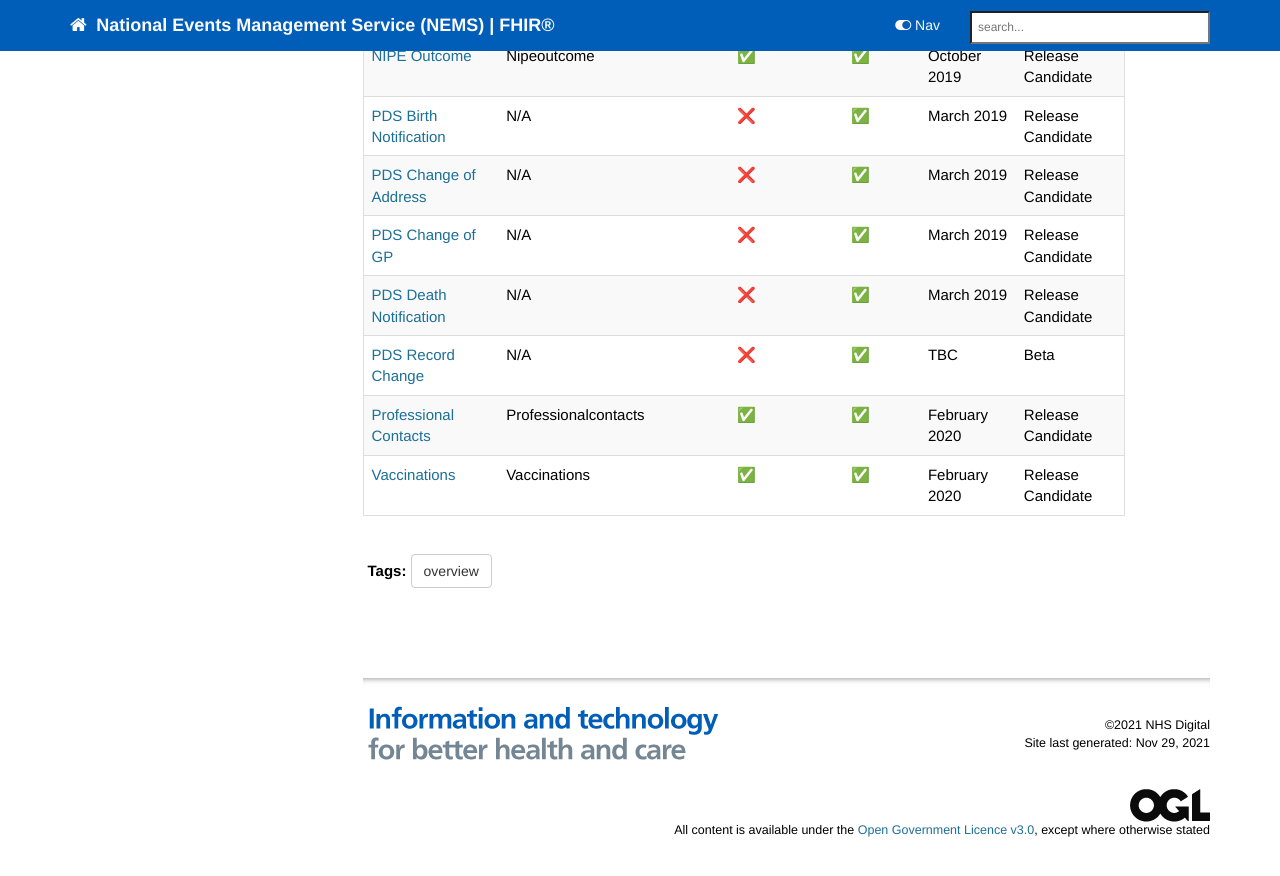
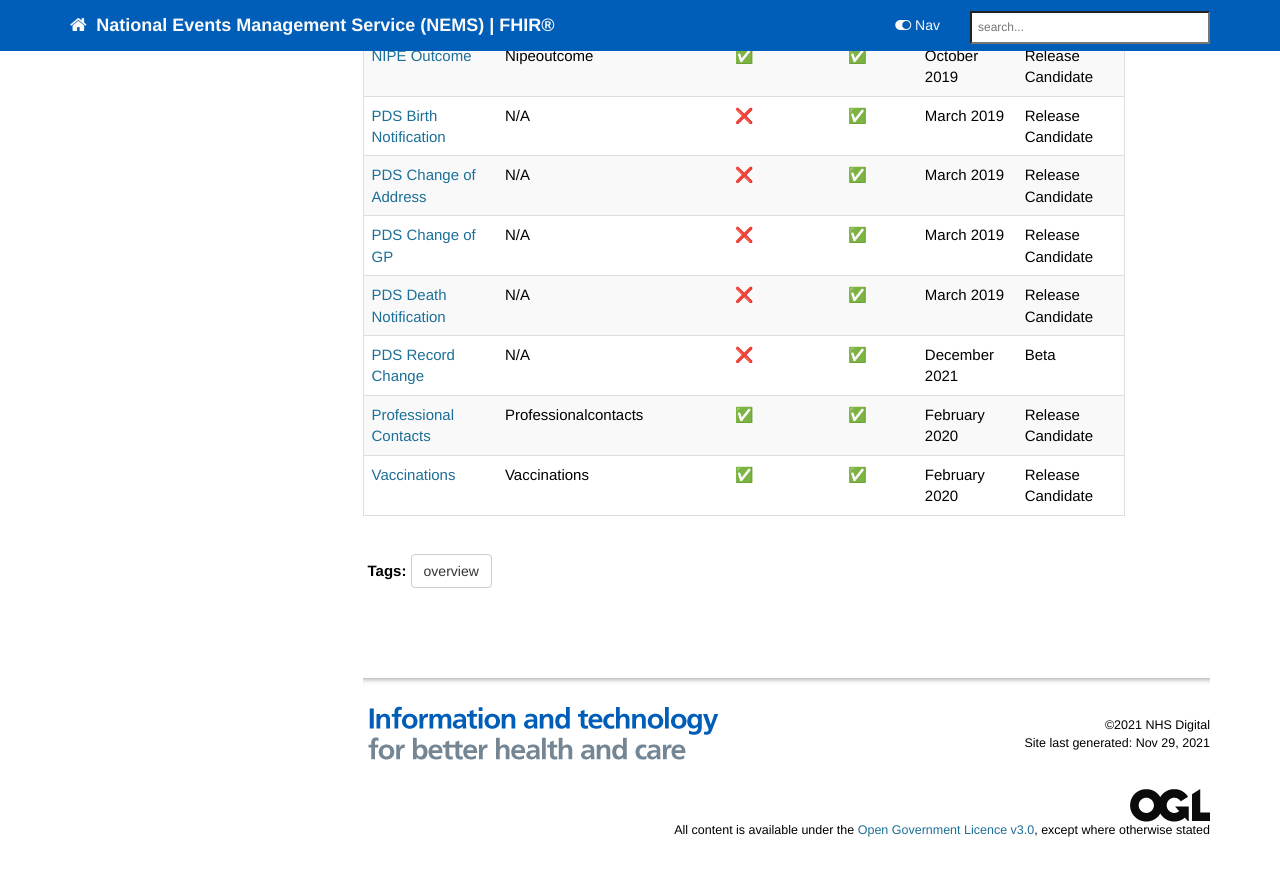
Before and after one commit to nhsconnect/Events-Management, a Jekyll site: the page built from pages/messages/overview_supported_events.md, in a window 1280 px wide and 900 px high, scrolled down 993 px. Shown: the top 876 px of the window. Built offline with Jekyll 4.4.1, drawn with Linux system fonts in a browser that asks for light colours; nearby versions of some CDN libraries; comment, search, counter and statistics services are not loaded.

```diff
--- a/pages/messages/overview_supported_events.md
+++ b/pages/messages/overview_supported_events.md
@@ -39,6 +39,6 @@
 | [PDS Change of Address](pds_change_of_address.html) | N/A | &#10060; | &#9989; | March 2019 | Release Candidate |
 | [PDS Change of GP](pds_change_of_gp.html) | N/A | &#10060; | &#9989; | March 2019 | Release Candidate |
 | [PDS Death Notification](pds_death_notification.html) | N/A | &#10060; | &#9989; | March 2019 | Release Candidate |
-| [PDS Record Change](pds_record_change.html) | N/A | &#10060; | &#9989; | TBC | Beta |
+| [PDS Record Change](pds_record_change.html) | N/A | &#10060; | &#9989; | December 2021 | Beta |
 | [Professional Contacts](professional_contacts_1.html) | Professionalcontacts | &#9989; | &#9989; | February 2020 | Release Candidate |
 | [Vaccinations](vaccinations_1.html) | Vaccinations | &#9989; | &#9989; | February 2020 | Release Candidate |
```
Also changed, not shown: pages/subscriptions/explore_subscriptions.md (+1 -1 lines).
